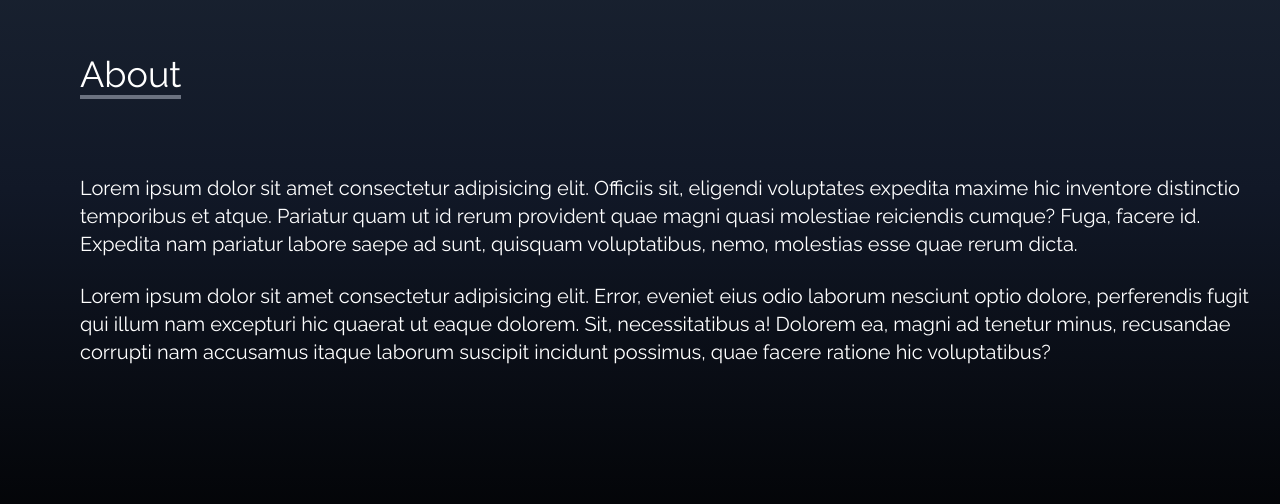
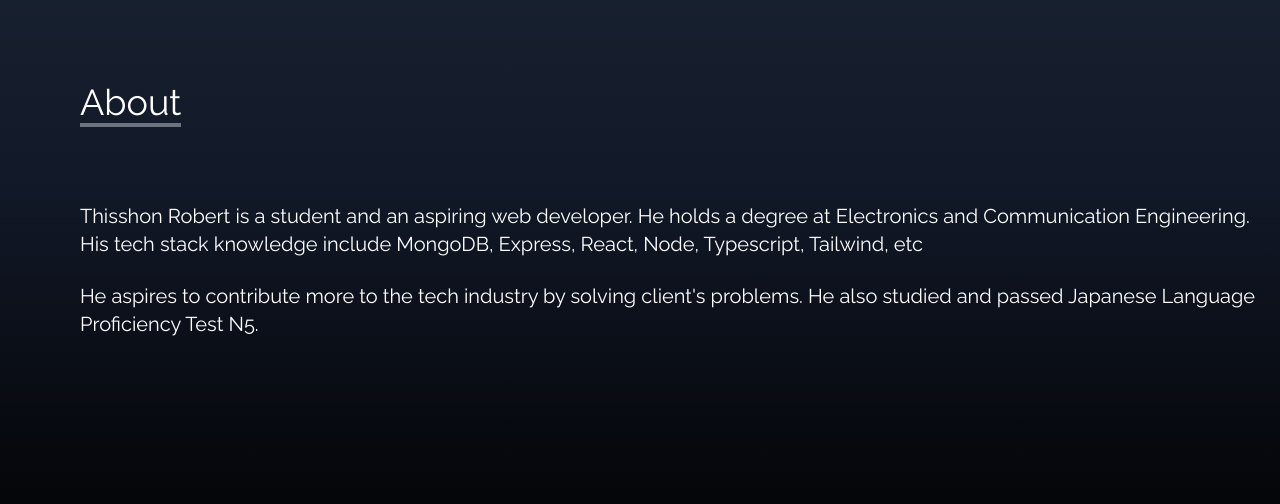
Before and after one commit to Thisshonrobert/portfolio, a React (Vite) app: page / in a window 1280 px wide. Shown: the part 1010-1514 px from the top of the page. Built offline with nearby package versions, Linux system fonts and the light colour scheme.

Commit message:
Update About.jsx

```diff
--- a/src/components/About.jsx
+++ b/src/components/About.jsx
@@ -8,9 +8,9 @@ function About() {
             <h1 className='text-4xl inline border-b-4 border-gray-500'>About</h1>
             </div>
 
-            <p className='text-xl mt-20'>Lorem ipsum dolor sit amet consectetur adipisicing elit. Officiis sit, eligendi voluptates expedita maxime hic inventore distinctio temporibus et atque. Pariatur quam ut id rerum provident quae magni quasi molestiae reiciendis cumque? Fuga, facere id. Expedita nam pariatur labore saepe ad sunt, quisquam voluptatibus, nemo, molestias esse quae rerum dicta.</p>
+            <p className='text-xl mt-20'>Thisshon Robert is a student and an aspiring web developer. He holds a degree at Electronics and Communication Engineering. His tech stack knowledge include MongoDB, Express, React, Node, Typescript, Tailwind, etc </p>
             <br></br>
-            <p className='text-xl'>Lorem ipsum dolor sit amet consectetur adipisicing elit. Error, eveniet eius odio laborum nesciunt optio dolore, perferendis fugit qui illum nam excepturi hic quaerat ut eaque dolorem. Sit, necessitatibus a! Dolorem ea, magni ad tenetur minus, recusandae corrupti nam accusamus itaque laborum suscipit incidunt possimus, quae facere ratione hic voluptatibus?</p>
+            <p className='text-xl'>He aspires to contribute more to the tech industry by solving client's problems. He also studied and passed Japanese Language Proficiency Test N5.</p>
         </div>
     </div>
   )
```
